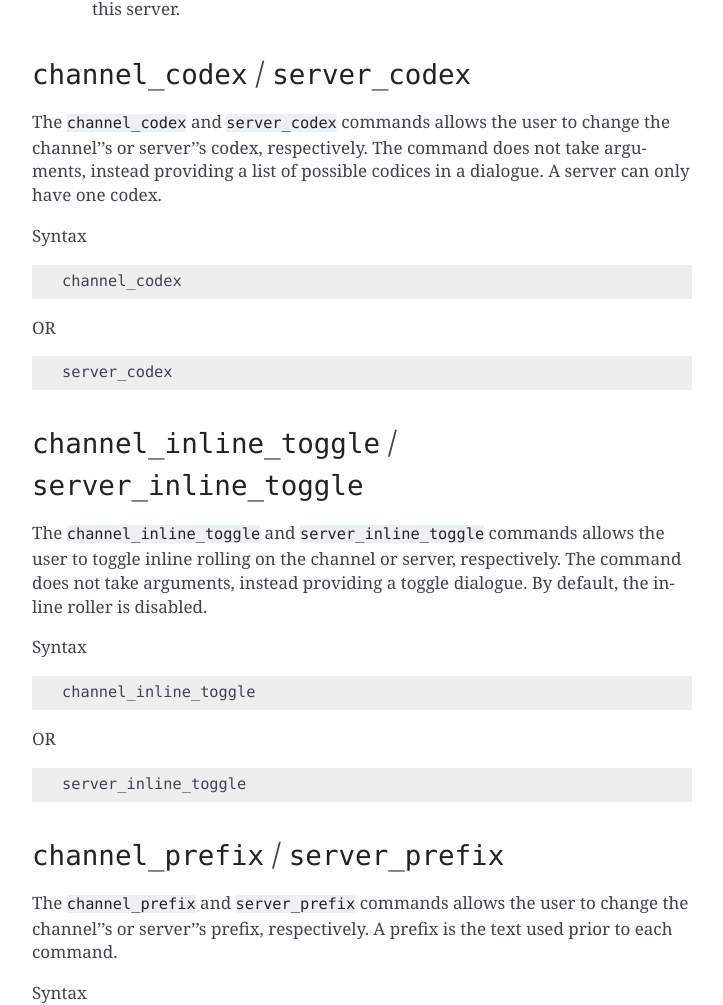
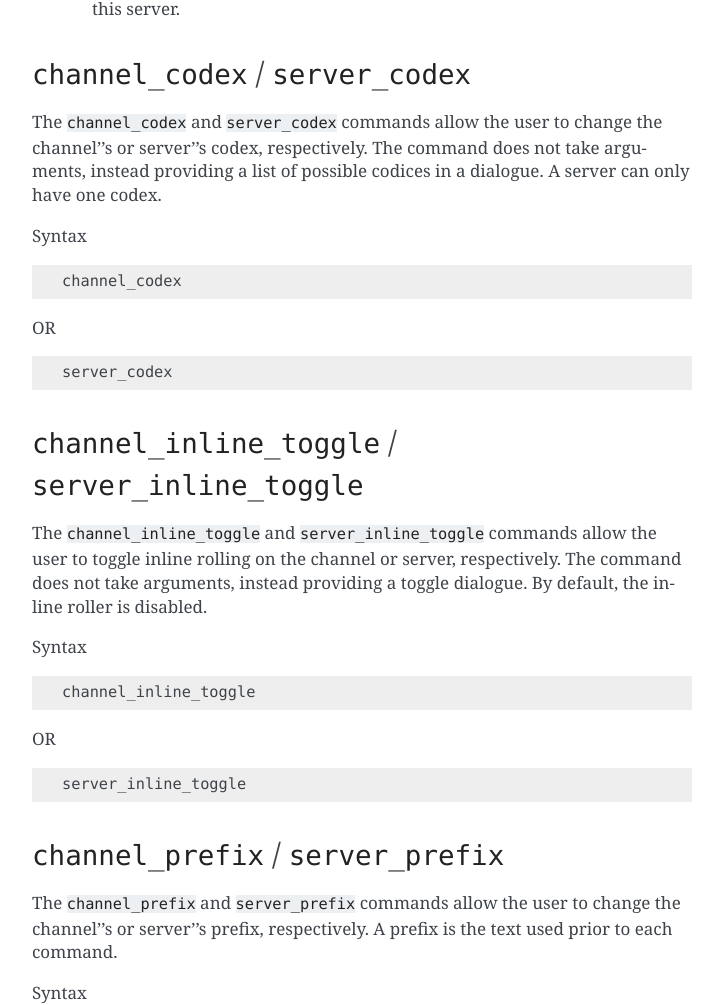
Before and after one commit to cwstra/rpdiscordrewrite, a Sphinx documentation site: the page built from docs/source/commands/server_settings.rst, in a window 1280 px wide and 1400 px high, scrolled down 1752 px. Shown: the part 150-1155 px from the top of the window, without its empty margins (388-1111 px from the left). Built offline with Sphinx 7.4.7, drawn with Linux system fonts in a browser that asks for light colours.

Commit message:
Grammar Fix

```diff
--- a/docs/source/commands/server_settings.rst
+++ b/docs/source/commands/server_settings.rst
@@ -81,7 +81,7 @@ Optional Fields:
 ``channel_codex`` / ``server_codex``
 ------------------------------------
 
-The ``channel_codex`` and ``server_codex`` commands allows the user to change the channel''s or server''s codex, respectively. The command does not take arguments, instead providing a list of possible codices in a dialogue. A server can only have one codex.
+The ``channel_codex`` and ``server_codex`` commands allow the user to change the channel''s or server''s codex, respectively. The command does not take arguments, instead providing a list of possible codices in a dialogue. A server can only have one codex.
 
 Syntax
 
@@ -101,7 +101,7 @@ OR
 ----------------------------------------------------
 
 
-The ``channel_inline_toggle`` and ``server_inline_toggle`` commands allows the user to toggle inline rolling on the channel or server, respectively. The command does not take arguments, instead providing a toggle dialogue. By default, the inline roller is disabled.
+The ``channel_inline_toggle`` and ``server_inline_toggle`` commands allow the user to toggle inline rolling on the channel or server, respectively. The command does not take arguments, instead providing a toggle dialogue. By default, the inline roller is disabled.
 
 Syntax
 
@@ -120,7 +120,7 @@ OR
 ``channel_prefix`` / ``server_prefix``
 --------------------------------------
 
-The ``channel_prefix`` and ``server_prefix`` commands allows the user to change the channel''s or server''s prefix, respectively. A prefix is the text used prior to each command.
+The ``channel_prefix`` and ``server_prefix`` commands allow the user to change the channel''s or server''s prefix, respectively. A prefix is the text used prior to each command.
 
 Syntax
 
```
